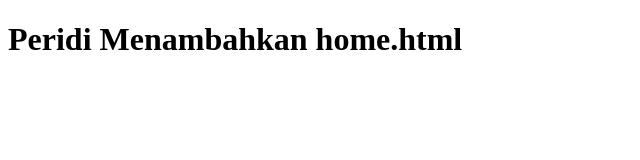
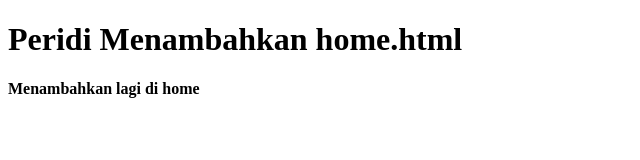
Before and after one commit to RiginRigin/git-test-2, a plain HTML site: page home.html in a window 1280 px wide. Shown: the whole page, without its empty margins (0-640 px from the left). Drawn offline with Linux system fonts and the light colour scheme.

Commit message:
Add h4 home.html

```diff
--- a/home.html
+++ b/home.html
@@ -7,5 +7,6 @@
 </head>
 <body>
     <h1>Peridi Menambahkan home.html</h1>
+    <h4>Menambahkan lagi di home</h4>
 </body>
 </html>
```
